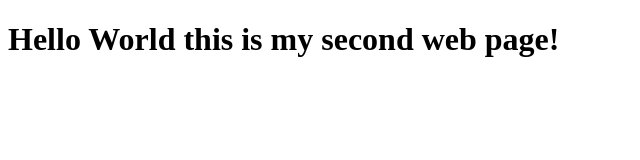
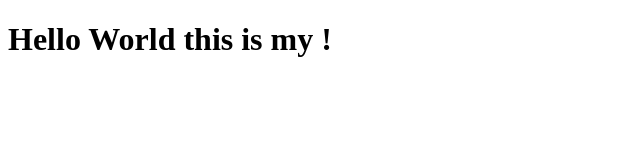
Before and after one commit to mattschober/staticwebsite, a plain HTML site: page index.html in a window 1280 px wide. Shown: the whole page, without its empty margins (0-640 px from the left). Drawn offline with Linux system fonts and the light colour scheme.

Commit message:
Update index.html

```diff
--- a/index.html
+++ b/index.html
@@ -7,6 +7,6 @@
     <title>GFG</title>
 </head>
 <body>
-    <h1>Hello World this is my second web page!</h1>
+    <h1>Hello World this is my !</h1>
 </body>
 </html>
```
